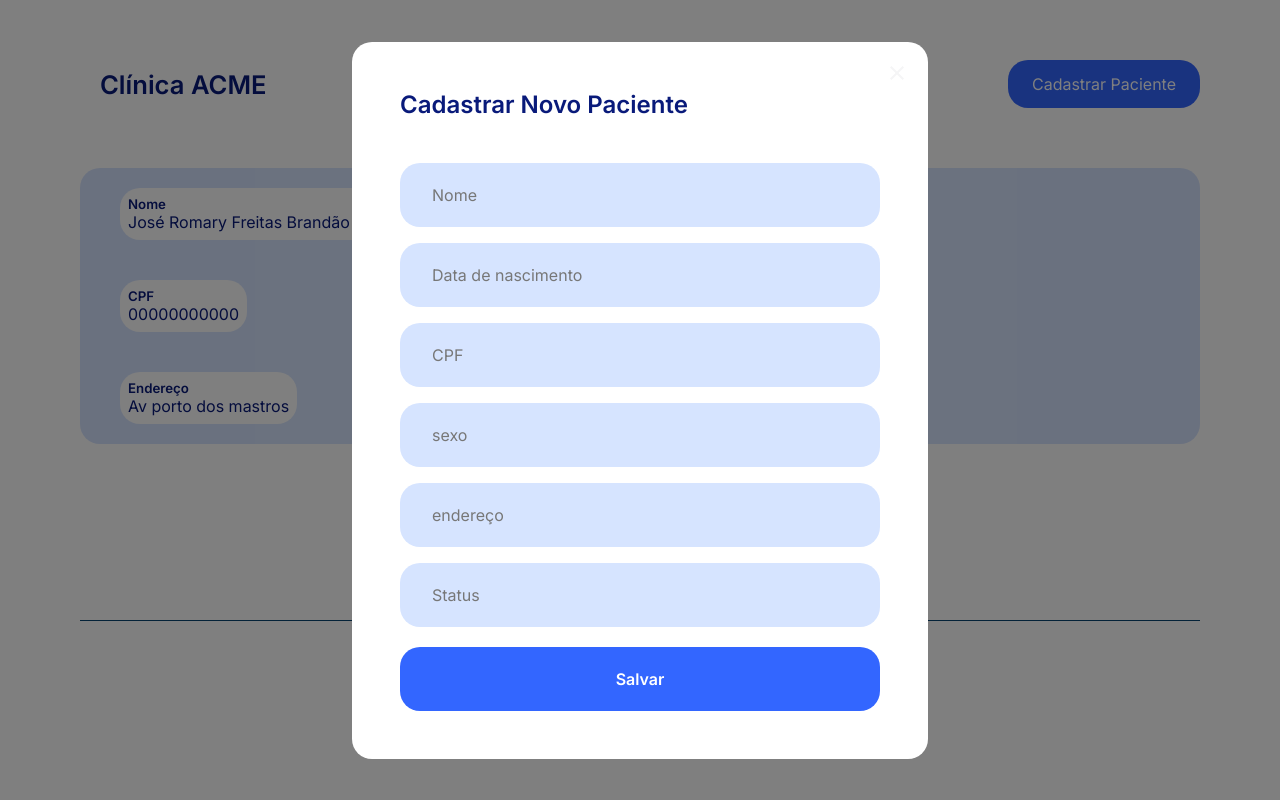
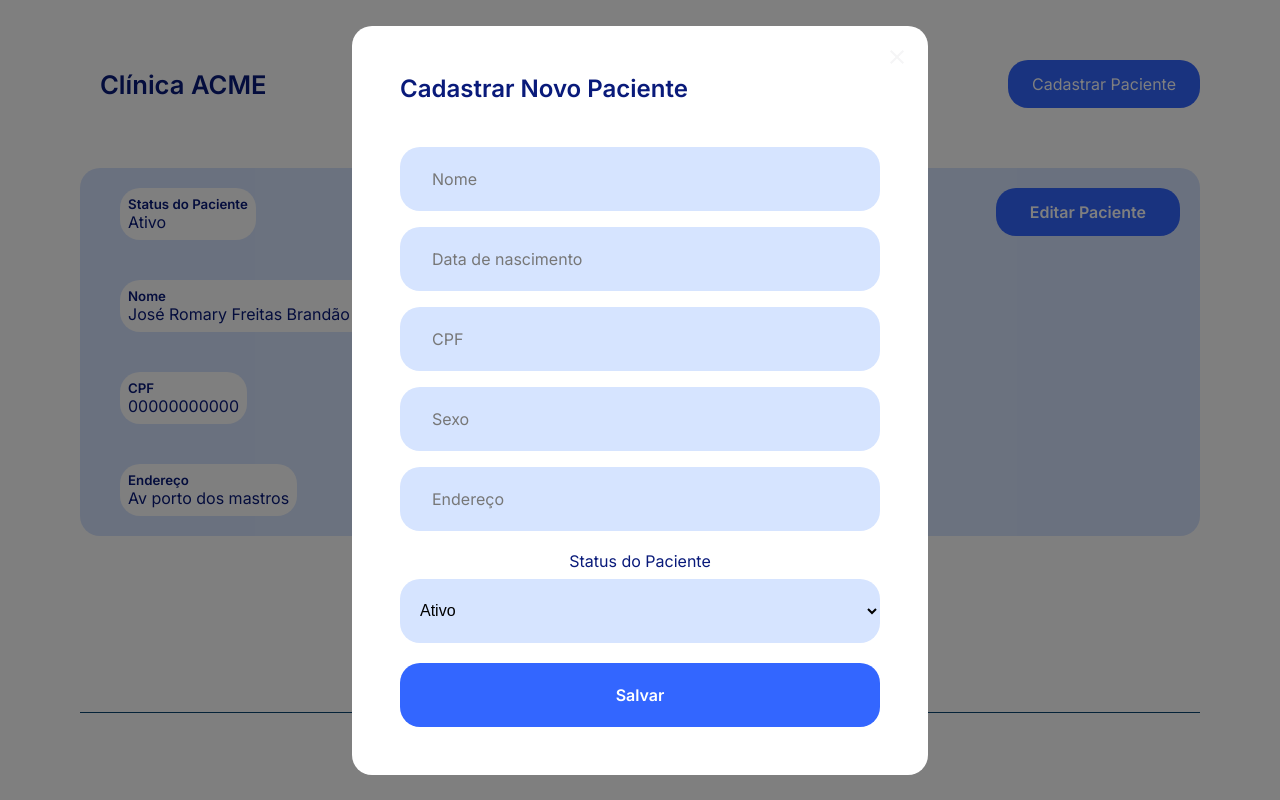
Before and after one commit to jjromary/cadastro-pacientes, a React (Create React App) app: page / in a window 1280 px wide. Both pictures are taken after a click on the button "Cadastrar Paciente". Built offline with nearby package versions, Linux system fonts and the light colour scheme; data requests are answered from the project's data file.

Commit message:
salvando todos os dados do form

```diff
--- a/db.json
+++ b/db.json
@@ -7,7 +7,7 @@
       "cpf": "00000000000",
       "sexo": "masculino",
       "endereco": "Av porto dos mastros",
-      "status": "ativo"
+      "status": "Ativo"
     }
   ]
 }
--- a/package.json
+++ b/package.json
@@ -3,6 +3,10 @@
   "version": "0.1.0",
   "private": true,
   "dependencies": {
+    "@emotion/react": "^11.7.1",
+    "@emotion/styled": "^11.6.0",
+    "@mui/material": "^5.2.8",
+    "@mui/styled-engine-sc": "^5.1.0",
     "axios": "^0.24.0",
     "json-server": "^0.17.0",
     "react": "^17.0.2",
--- a/src/components/Cards/index.tsx
+++ b/src/components/Cards/index.tsx
@@ -10,6 +10,12 @@ export function Cards({ paciente }: cardProps) {
     <Container>
       <Content>
         <div className="data_patient">
+         <div className="active">
+         <span>
+            <h5>Status do Paciente</h5>
+            {paciente.status}
+          </span>
+         </div>
           <div className="personal">
             <span>
               <h5>Nome</h5>
@@ -34,6 +40,9 @@ export function Cards({ paciente }: cardProps) {
             </span>
           </div>
         </div>
+        <div className="actions">
+          <button>Editar Paciente</button>
+        </div>
       </Content>
     </Container>
   );
--- a/src/components/Cards/styles.ts
+++ b/src/components/Cards/styles.ts
@@ -10,14 +10,28 @@ export const Container = styled.div`
 export const Content = styled.div`
   width: 100%;
   display: flex;
-  flex-direction: column;
+  justify-content: space-between;
+  flex-direction: row;
+  background: var(--blue-100);
+  border-radius: 1.25rem;
 
   .data_patient {
     display: flex;
     flex-direction: column;
     align-items: left;
-    background: var(--blue-100);
     border-radius: 1.25rem;
+
+    .active {
+      display: flex;
+      align-items: center;
+      margin: 1.25rem;
+      span {
+        margin-left: 1.25rem;
+        background: var(--white);
+        border-radius: 1.25rem;
+        padding: 0.5rem;
+      }
+    }
 
     .personal {
       display: flex;
@@ -55,4 +69,26 @@ export const Content = styled.div`
       }
     }
   }
+  .actions {
+    margin: 1.25rem;
+
+    button {
+      margin-right: 1.25rem;
+      width: 100%;
+      padding: 0 1.5rem;
+      height: 3rem;
+      background: var(--blue-500);
+      color: #fff;
+      border-radius: 1.25rem;
+      border: 0;
+      font-size: 1rem;
+      font-weight: 600;
+
+      transition: filter 0.2s;
+
+      &:hover {
+        filter: brightness(0.9);
+      }
+    }
+  }
 `;
--- a/src/components/NewPacienteModal/index.tsx
+++ b/src/components/NewPacienteModal/index.tsx
@@ -4,7 +4,6 @@ import closeimg from "../../assets/close.svg";
 import { Paciente } from "../../types/Paciente";
 import React, { useState } from "react";
 import axios from "axios";
-import { ToastAnimated, showToast } from "../../ui-lib/toast"
 
 Modal.setAppElement("#root"); //acessibilidade
 
@@ -13,7 +12,10 @@ interface NewPacienteModalProps {
   onRequestClose: () => void;
 }
 
-export function NewPacienteModal({ isOpen, onRequestClose }: NewPacienteModalProps) {
+export function NewPacienteModal({
+  isOpen,
+  onRequestClose,
+}: NewPacienteModalProps) {
   const [values, setValues] = useState<Paciente[]>([]);
 
   function Onchange(ev: React.ChangeEvent<HTMLInputElement>) {
@@ -22,18 +24,20 @@ export function NewPacienteModal({ isOpen, onRequestClose }: NewPacienteModalPro
     setValues({ ...values, [name]: value });
   }
 
-  function onSubmit(ev: React.SyntheticEvent) {
-    axios.post("http://localhost:5000/pacientes", values)
-      .then((response) => {});
+  function OnchangeStatus(ev: React.ChangeEvent<HTMLSelectElement>) {
+    const { name, value } = ev.target;
+
+    setValues({ ...values, [name]: value });
   }
 
-  const successToast = () =>{
-    showToast({ type: "success", message: "Paciente Cadastrado" });
+  function onSubmit(ev: React.SyntheticEvent) {
+    axios
+      .post("http://localhost:5000/pacientes", values)
+      .then((response) => {});
   }
 
   return (
     <>
-    <ToastAnimated />
       <Modal
         isOpen={isOpen}
         onRequestClose={onRequestClose}
@@ -50,45 +54,21 @@ export function NewPacienteModal({ isOpen, onRequestClose }: NewPacienteModalPro
         <Container onSubmit={onSubmit}>
           <h2> Cadastrar Novo Paciente</h2>
 
-        <input
-          placeholder="Nome"
-          id="nome"
-          name="nome"
-          onChange={Onchange}
-        />
-        <input
-          placeholder="Data de nascimento"
-          id="data_nascimento"
-          name="data_nascimento"
-          onChange={Onchange}
-        />
-        <input
-          placeholder="CPF"
-          id="cpf"
-          name="cpf"
-          onChange={Onchange}
-        />
-        <input
-          placeholder="sexo"
-          id="sexo"
-          name="sexo"
-          onChange={Onchange}
-        />
-        <input
-          placeholder="endereço"
-          id="endereco"
-          name="endereco"
-          onChange={Onchange}
-        />
-        <input
-          placeholder="Status"
-          id="status"
-          name="status"
-          onChange={Onchange}
-        />
+          <input placeholder="Nome" id="nome" name="nome" onChange={Onchange} />
+          <input placeholder="Data de nascimento" id="data_nascimento" name="data_nascimento"onChange={Onchange}/>
+          <input placeholder="CPF" id="cpf" name="cpf" onChange={Onchange} />
+          <input placeholder="Sexo" id="sexo" name="sexo" onChange={Onchange} />
+          <input placeholder="Endereço" id="endereco" name="endereco" onChange={Onchange} />
 
+          <div className="labelStatus">
+            <span>Status do Paciente</span>
+          </div>
 
-        <button type="submit" onClick={successToast}>Salvar</button>
+          <select id="status" name="status" onChange={OnchangeStatus}>
+            <option value="Ativo">Ativo</option>
+            <option value="Inativo">Inativo</option>
+          </select>
+          <button type="submit">Salvar</button>
         </Container>
       </Modal>
     </>
--- a/src/components/NewPacienteModal/styles.ts
+++ b/src/components/NewPacienteModal/styles.ts
@@ -1,7 +1,6 @@
 import styled from "styled-components";
 
 export const Container = styled.form`
-
   input {
     width: 100%;
     padding: 1rem;
@@ -9,7 +8,7 @@ export const Container = styled.form`
     border-radius: 1.25rem;
     margin-top: 2.75rem;
     border: 0;
-    background: #D6E4FF;
+    background: #d6e4ff;
     font-weight: 400;
     font-size: 1rem;
     resize: none;
@@ -18,7 +17,7 @@ export const Container = styled.form`
       margin-top: 1rem;
     }
 
-    ::-webkit-input-placeholder{
+    ::-webkit-input-placeholder {
       color: #777777;
       padding: 1rem;
     }
@@ -29,7 +28,7 @@ export const Container = styled.form`
     padding: 0 1.5rem;
     height: 4rem;
     background: var(--blue-500);
-      color: #FFF;
+    color: #fff;
     border-radius: 1.25rem;
     border: 0;
     font-size: 1rem;
@@ -42,4 +41,23 @@ export const Container = styled.form`
       filter: brightness(0.9);
     }
   }
+
+  .labelStatus {
+    margin-top: 1.25rem;
+    text-align: center;
+  }
+
+  select {
+    width: 100%;
+    padding: 1rem;
+    height: 4rem;
+    margin-top: 0.5rem;
+    border-radius: 1.25rem;
+    border: 0;
+    background: #d6e4ff;
+    font-weight: 400;
+    font-size: 1rem;
+    resize: none;
+
+  }
 `;
```
Also changed, not shown: src/assets/edit.svg (added), 1 other file (tests, documents, lock files or other folders). Lines whose indentation alone changed are shown as unchanged.
